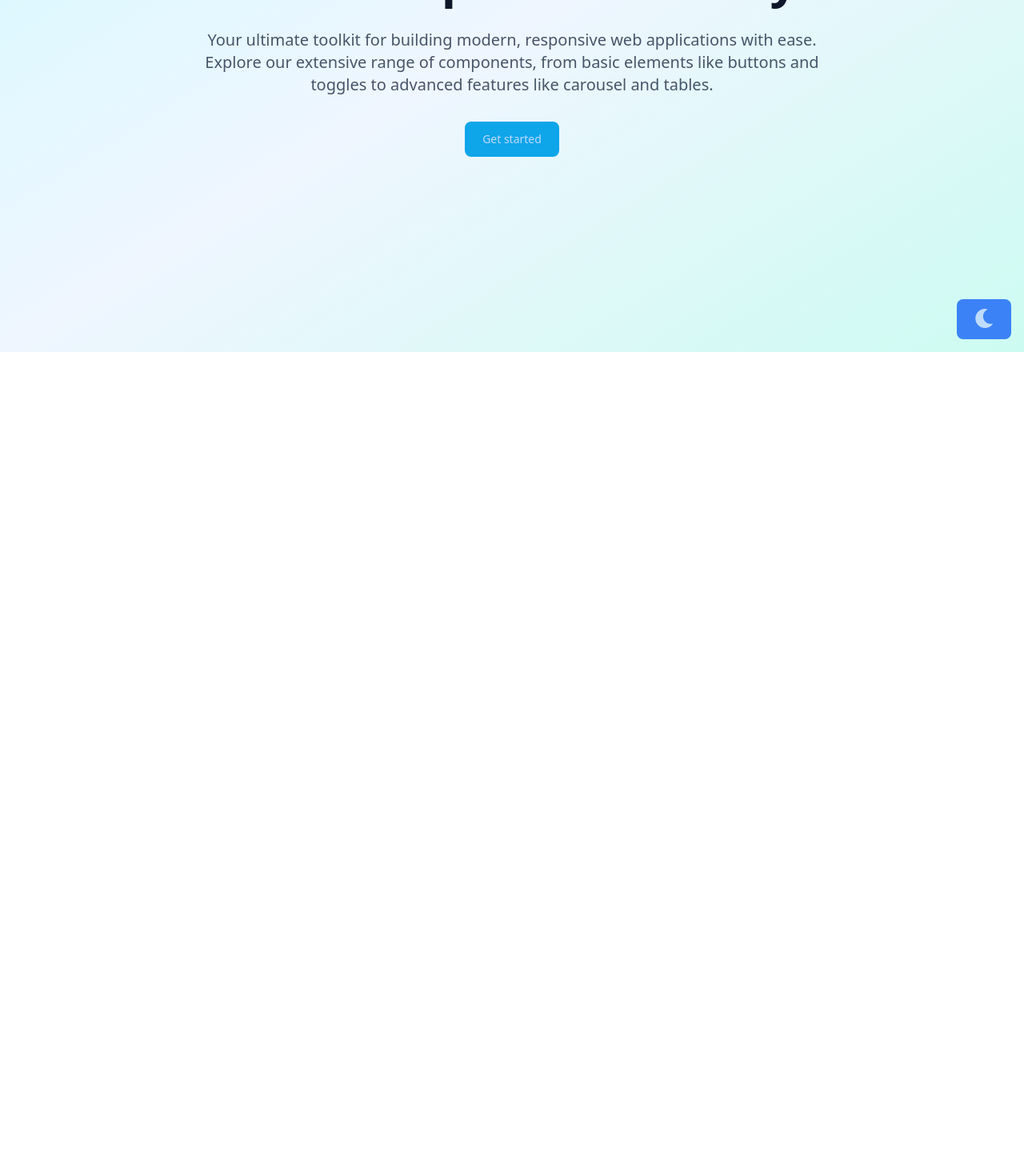
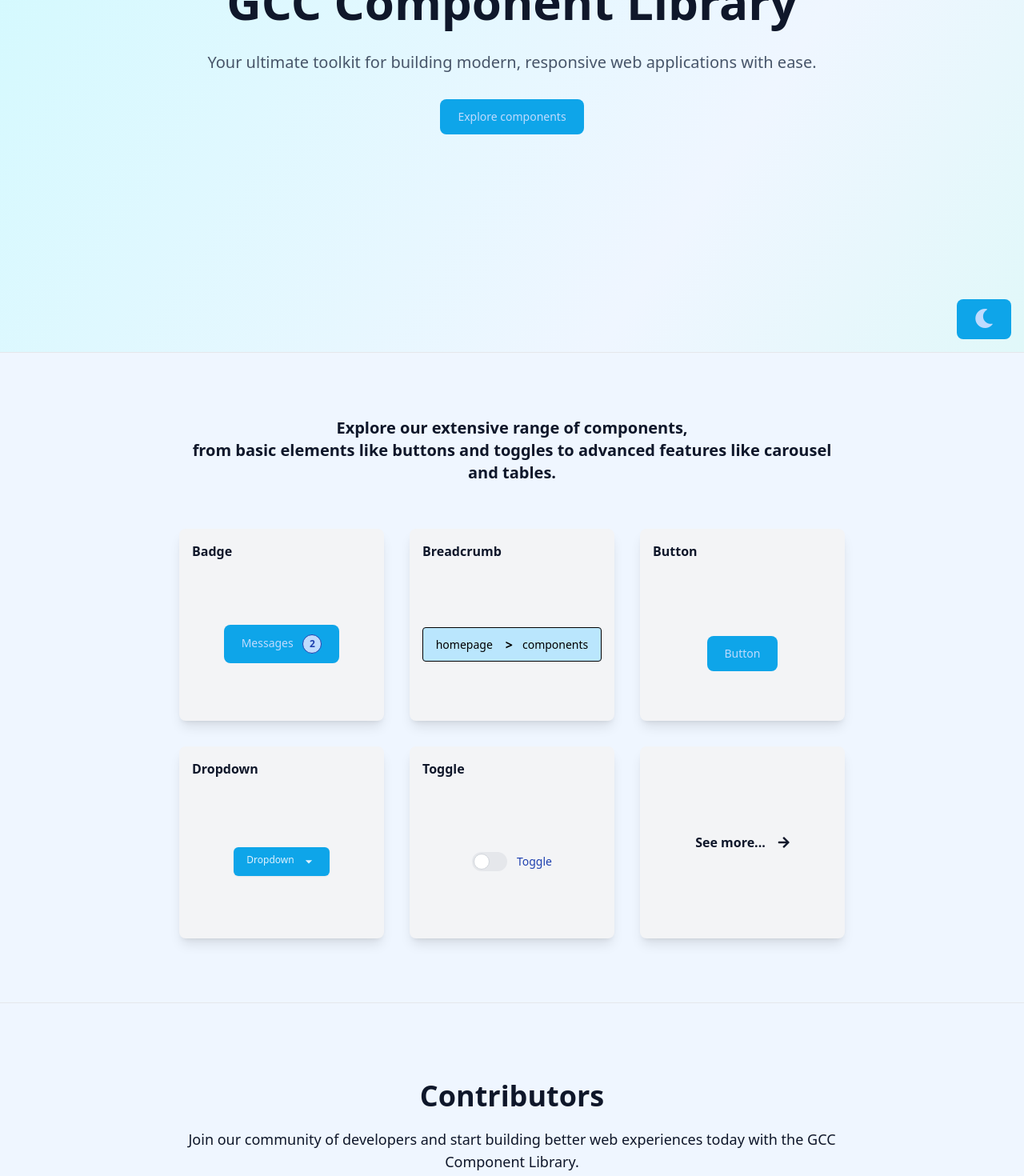
Before and after one commit to AlejandroP1028/Group-GCC_Vue-Component-Library, a Vue app: page / in a window 1280 px wide. Shown: the part 360-1830 px from the top of the page at 80% size. Before the commit the page ends 800 px from the top, so only its background shows below. Built offline with nearby package versions, Linux system fonts and the light colour scheme.

Commit message:
homepage update

```diff
--- a/src/home_page.vue
+++ b/src/home_page.vue
@@ -1,15 +1,62 @@
 <template>
     <link rel="stylesheet" href="https://cdnjs.cloudflare.com/ajax/libs/font-awesome/5.15.4/css/all.min.css">
-    <div :class="[{ 'dark': isDarkMode }, containerClasses]" class="overflow-auto h-screen w-screen flex flex-row scroll-smooth">
-        <div class="flex flex-col justify-center items-center mx-auto px-56 space-y-8 text-center">
+    <div :class="[{ 'dark': isDarkMode }, containerClasses]" class="overflow-auto flex flex-col scroll-smooth">
+        <div class="flex flex-col justify-center items-center text-center space-y-8 h-screen">
             <p class="text-6xl text-slate-900 dark:text-slate-100 font-bold">Create with ease using <br> GCC Component Library</p>
-            <p class="text-xl text-slate-600 dark:text-gray-400"> Your ultimate toolkit for building modern, responsive web applications with ease. Explore our extensive range of components, from basic elements like buttons and toggles to advanced features like carousel and tables.</p>
-            <Button color="sky">
-                Get started
+            <p class="text-xl text-slate-600 dark:text-gray-400"> Your ultimate toolkit for building modern, responsive web applications with ease. </p>
+            <Button color="sky" @click="scrollToExploreComponents">
+                Explore components
             </Button>
         </div>
+        <div id="explore-components" class="bg-blue-50 dark:bg-gray-900 py-20 px-56 space-y-14 text-slate-900 dark:text-slate-100 font-bold border-t border-gray-200 dark:border-gray-800">
+            <p class="text-xl text-slate-900 dark:text-slate-100 text-center"> Explore our extensive range of components,<br> from basic elements like buttons and toggles to advanced features like carousel and tables.</p>
+            <div class="grid grid-cols-1 md:grid-cols-2 lg:grid-cols-3 gap-8">
+                <div class="relative bg-gray-100 dark:bg-gray-800 hover:bg-cyan-50 dark:hover:text-gray-800 transition-all duration-300 ease-in-out h-60 p-4 overflow-hidden rounded-lg shadow-lg">
+                    <p> Badge </p>
+                    <div class="flex items-center justify-center h-full">
+                        <Button color="sky">
+                            Messages
+                            <BadgeComponent type="dot" color="blue" bordered class="ml-2"> 2 </BadgeComponent>
+                        </Button>
+                    </div>
+                </div>
+                <div class="relative bg-gray-100 dark:bg-gray-800 hover:bg-cyan-50 dark:hover:text-gray-800 transition-all duration-300 ease-in-out h-60 p-4 overflow-hidden rounded-lg shadow-lg">
+                    <p> Breadcrumb </p>
+                    <div class="flex items-center justify-center h-full">
+                        <BreadcrumbComponent :items="breadcrumbItems" type="solidbg" bgColor="sky"/>
+                    </div>
+                </div>
+                <div class="relative bg-gray-100 dark:bg-gray-800 hover:bg-cyan-50 dark:hover:text-gray-800 transition-all duration-300 ease-in-out h-60 p-4 overflow-hidden rounded-lg shadow-lg">
+                    <p class="mb-3"> Button </p>
+                    <div class="flex items-center justify-center h-full">
+                        <Button color="sky"> Button </Button>
+                    </div>
+                </div>
+                <div class="relative bg-gray-100 dark:bg-gray-800 hover:bg-cyan-50 dark:hover:text-gray-800 transition-all duration-300 ease-in-out h-60 p-4 overflow-hidden rounded-lg shadow-lg">
+                    <p> Dropdown </p>
+                    <div class="flex items-center justify-center h-full">
+                        <Dropdown type="sky" :menuItems="menuItems"> </Dropdown>
+                    </div>
+                </div>
+                <div class="relative bg-gray-100 dark:bg-gray-800 hover:bg-cyan-50 dark:hover:text-gray-800 transition-all duration-300 ease-in-out h-60 p-4 overflow-hidden rounded-lg shadow-lg">
+                    <p> Toggle </p>
+                    <div class="flex items-center justify-center h-full">
+                        <ToggleComponent label="Toggle" type="sky">
+                        </ToggleComponent>
+                    </div>
+                </div>
+                <div class="relative bg-gray-100 dark:bg-gray-800 hover:bg-cyan-50 dark:hover:text-gray-800 transition-all duration-300 ease-in-out h-60 p-4 overflow-hidden rounded-lg shadow-lg flex items-center justify-center">
+                    <p> See more...  </p>
+                    <i class="fas fa-arrow-right ml-4"></i>
+                </div>
+            </div>
+        </div>
+        <div class="bg-blue-50 dark:bg-gray-900 py-24 px-56 space-y-5 text-slate-900 dark:text-slate-100 border-t border-gray-200 dark:border-gray-800">
+            <p class="text-4xl text-slate-900 dark:text-slate-100 text-center font-bold"> Contributors </p>
+            <p class="text-lg text-slate-900 dark:text-slate-100 text-center"> Join our community of developers and start building better web experiences today with the GCC Component Library. </p>
+        </div>
         <div>
-            <Button @click="toggleDarkMode" color="blue" class="absolute bottom-4 right-4">
+            <Button @click="toggleDarkMode" color="sky" class="absolute bottom-4 right-4">
                 <template #icon>
                     <i :class="[isDarkMode ? 'fas fa-sun text-2xl' : 'fas fa-moon text-2xl','text-blue-200']"></i>
                 </template>
@@ -20,15 +67,32 @@
 
 <script>
     import Button from './components/Button.vue';
+    import BadgeComponent from './components/BadgeComponent.vue';
+    import BreadcrumbComponent from './components/BreadcrumbComponent.vue';
+    import ToggleComponent from './components/ToggleComponent.vue';
+    import Dropdown from './components/Dropdown.vue';
 
     export default {
         name: 'home_page',
         components: {
             Button,
+            BadgeComponent,
+            BreadcrumbComponent,
+            ToggleComponent,
+            Dropdown
+
         },
         data() {
             return {
                 isDarkMode: false,
+                breadcrumbItems: [
+                    { text: 'homepage', href: '#' },
+                    { text: 'components', href: '#' }
+                ],
+                menuItems: [
+                    { label: 'Item 1', type: 'default'},
+                    { label: 'Item 2', type: 'default'}
+                ]
             }
         },
         computed: {
@@ -42,6 +106,10 @@
         methods: {
             toggleDarkMode() {
                 this.isDarkMode = !this.isDarkMode;
+            },
+            scrollToExploreComponents() {
+                const target = document.getElementById('explore-components');
+                target.scrollIntoView({ behavior: 'smooth' });
             }
         }
     }
```
